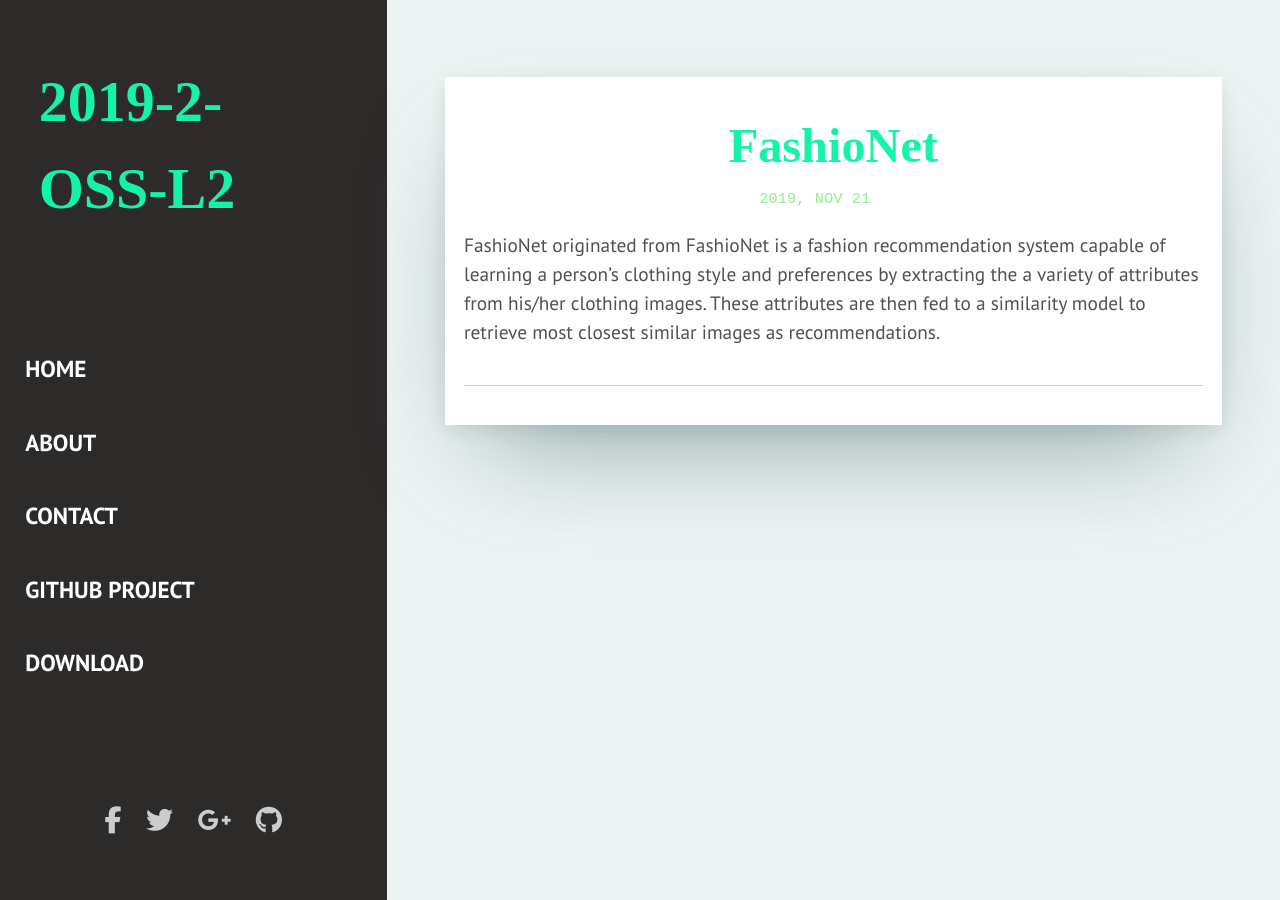
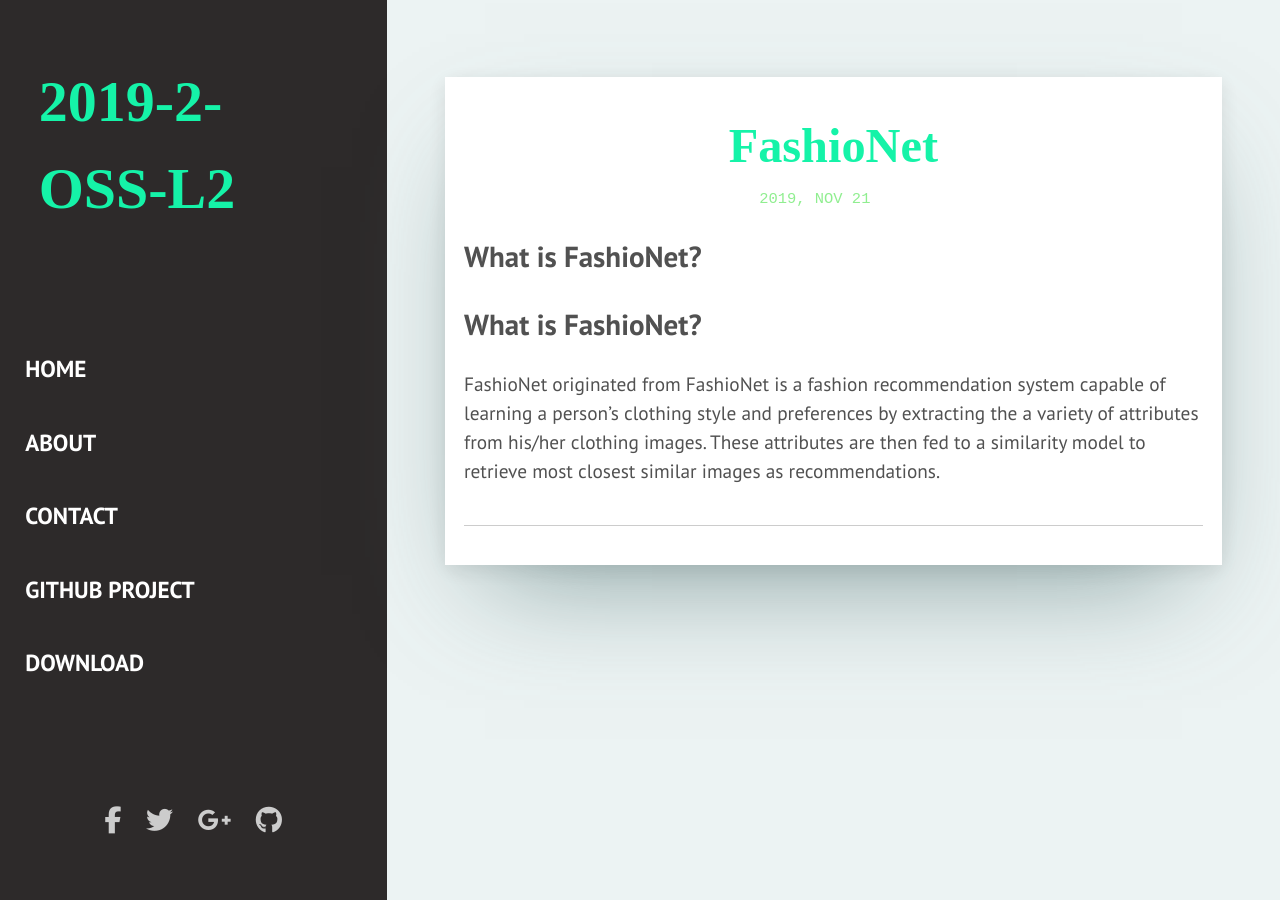
Before and after one commit to JunHyeongKim73/2019-2-OSS-L2, a Jekyll site: the page built from _posts/2019-11-21-FashioNet.markdown, in a window 1280 px wide. Built offline with Jekyll 4.4.1, drawn with Linux system fonts in a browser that asks for light colours; nearby versions of some CDN libraries; some web fonts are replaced; library files that are not in the unit come from our copies.

Commit message:
add post about FashioNet

```diff
--- a/_posts/2019-11-21-FashioNet.markdown
+++ b/_posts/2019-11-21-FashioNet.markdown
@@ -4,6 +4,10 @@ title:  "FashioNet"
 date:   2019-11-21 22:00:00
 ---
 
+## What is FashioNet?
+
+## What is FashioNet?
+
 
 FashioNet originated from FashioNet is a fashion recommendation system capable of learning a person’s clothing style and preferences by extracting the a variety of attributes from his/her clothing images.
 These attributes are then fed to a similarity model to retrieve most closest similar images as recommendations.
```
